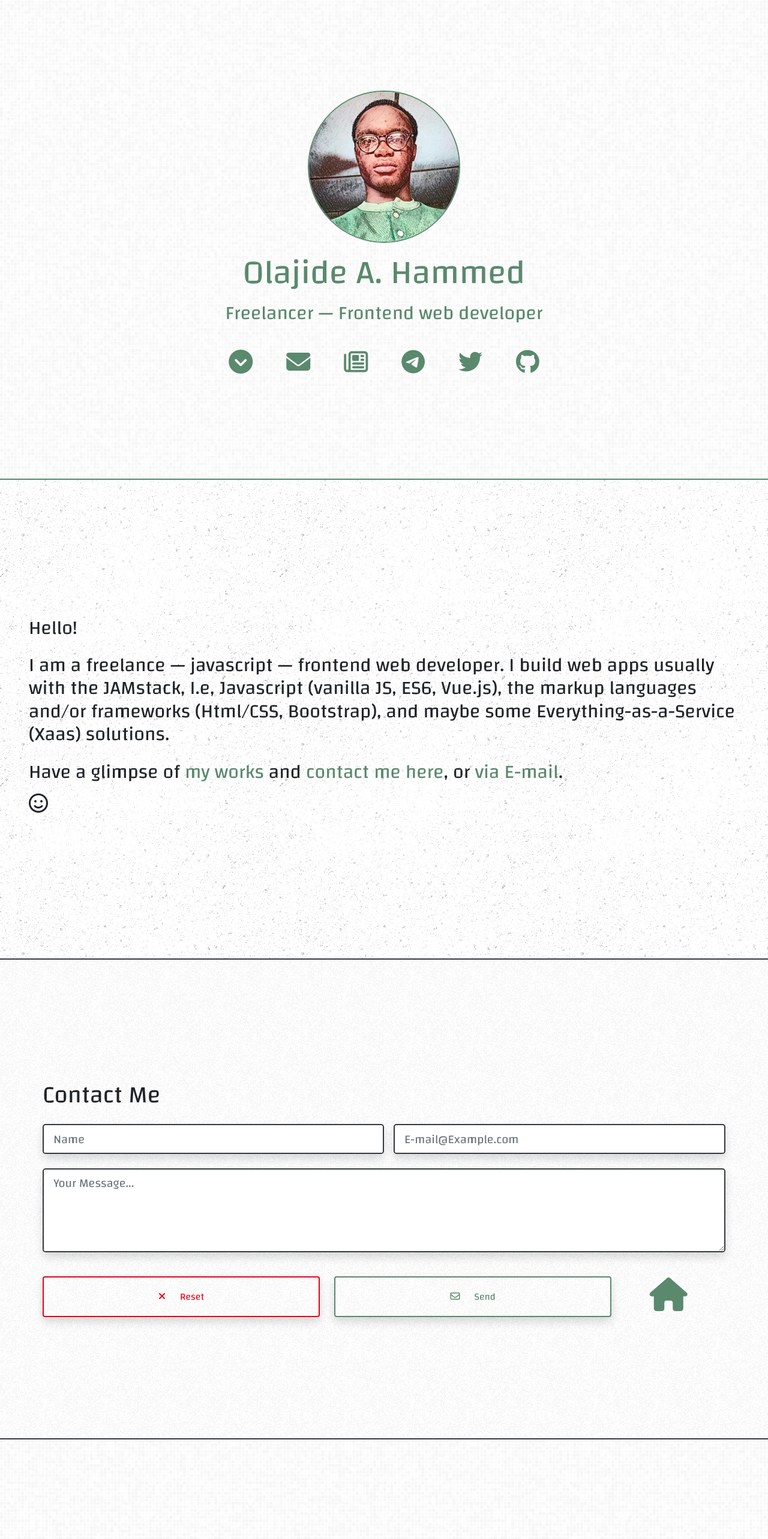
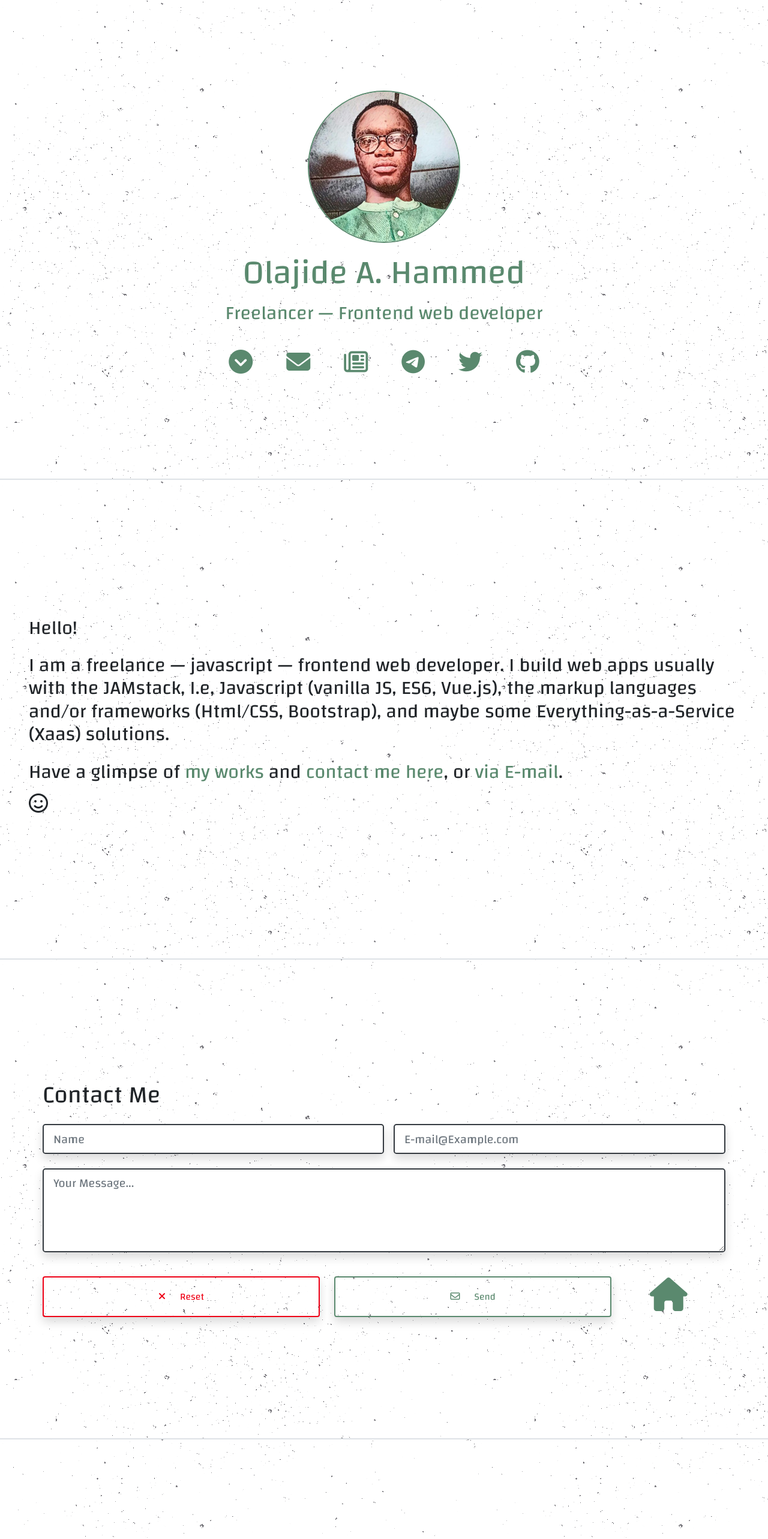
Before and after one commit to OgbeniHMMD/hmmd.xyz, a Nuxt app: page / in a window 1280 px wide. Shown: the top 2566 px of the page at 60% size. Built offline with nearby package versions, Linux system fonts and the light colour scheme; what vue-disqus would draw is missing.

Commit message:
Removed unneccessary backgrounds

```diff
--- a/assets/styles/custom.scss
+++ b/assets/styles/custom.scss
@@ -5,8 +5,5 @@ html {
 body {
   font-size: larger;
   font-family: "Changa", $font-family-sans-serif;
-}
-
-#blog {
   background-image: url("/patterns/stardust.png");
 }
--- a/components/AboutMe.vue
+++ b/components/AboutMe.vue
@@ -1,7 +1,6 @@
 <template>
   <div
-    class="d-flex justify-content-center align-items-center min-vh-100 vh-100 border-dark border-bottom m-0 my-auto"
-    style="background-image: url('/patterns/asfalt-dark.png')"
+    class="d-flex justify-content-center align-items-center min-vh-100 vh-100 border-bottom m-0 my-auto"
   >
     <div class="h2 p-3 p-md-5">
       <p class="mb-4">Hello!</p>
--- a/components/ContactMe.vue
+++ b/components/ContactMe.vue
@@ -1,7 +1,6 @@
 <template>
   <div
-    class="d-flex justify-content-center align-items-center min-vh-100 vh-100 border-dark border-bottom text -center p-2 m-0 my-auto"
-    style="background-image: url('/patterns/white-texture.png')"
+    class="d-flex justify-content-center align-items-center min-vh-100 vh-100 border-bottom p-2 m-0 my-auto"
   >
     <div class="container p-3">
       <div class="row">
--- a/components/Portfolio.vue
+++ b/components/Portfolio.vue
@@ -1,7 +1,6 @@
 <template>
   <div
-    class="d-flex justify-content-center align-items-center min-vh-100 vh-100 border-dark border-bottom m-0 my-auto"
-    style="background-image: url('/patterns/subtle-grey.png')"
+    class="d-flex justify-content-center align-items-center min-vh-100 vh-100 border-bottom m-0 my-auto"
   >
     <div class="h2 p-3 p-md-5">
       <p>This section is under construction.</p>
--- a/components/SocialLinks.vue
+++ b/components/SocialLinks.vue
@@ -1,8 +1,7 @@
 <template>
   <div
     id="social"
-    class="d-flex justify-content-center align-items-center min-vh-100 border-primary border-bottom text-center m-0 my-auto"
-    style="background-image: url('/patterns/stardust.png')"
+    class="d-flex justify-content-center align-items-center min-vh-100 border-bottom text-center m-0 my-auto"
   >
     <div class="display-1 p-2">
       <a href="#top" title="Home">
--- a/components/TheHeader.vue
+++ b/components/TheHeader.vue
@@ -1,7 +1,6 @@
 <template>
   <div
-    class="d-flex justify-content-center align-items-center flex-column min-vh-100 vh-100 border-primary border-bottom text-center p-2 m-0 my-auto"
-    style="background-image: url('/patterns/subtle-grey.png')"
+    class="d-flex justify-content-center align-items-center flex-column min-vh-100 vh-100 border-bottom text-center p-2 m-0 my-auto"
   >
     <div class="w-100 text-primary">
       <img
```
